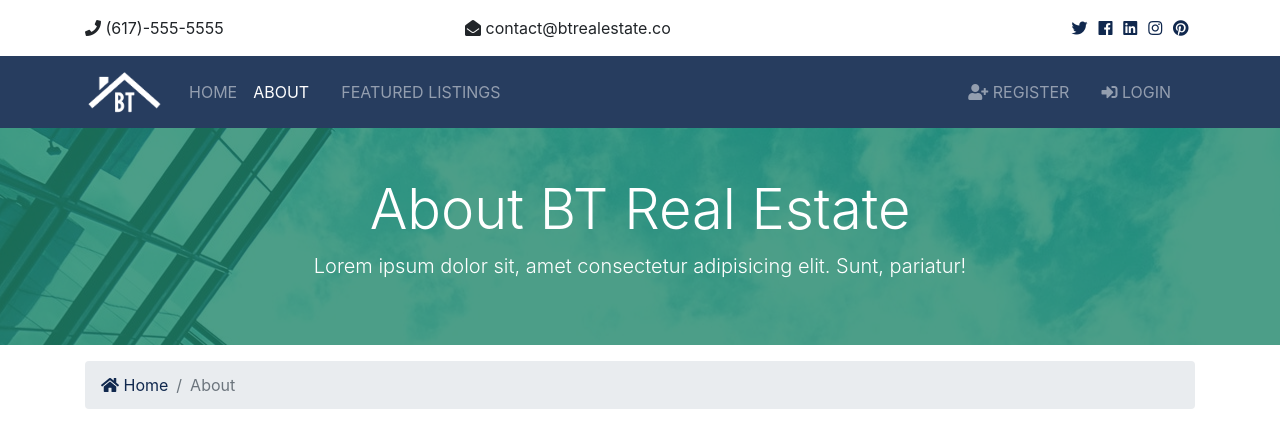
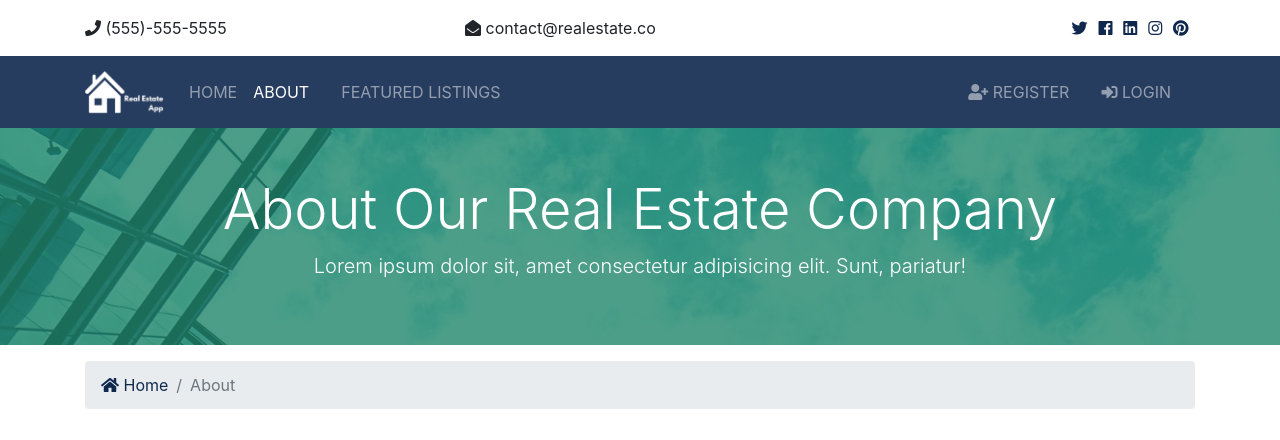
Before and after one commit to williamcaseylucas/realtor-website-django, a Django app: page /about in a window 1280 px wide. Shown: the top 440 px of the page. Run offline with Django 4.2, Linux system fonts and the light colour scheme; data that the repository does not hold is empty; parts of the project's set-up code (start-up, migrations or seed data) failed here and were passed over; some libraries are stand-ins or nearby versions.

Commit message:
changed logo

```diff
--- a/btre_project/templates/pages/about.html
+++ b/btre_project/templates/pages/about.html
@@ -6,7 +6,7 @@
   <div class="container">
     <div class="row text-center">
       <div class="col-md-12">
-        <h1 class="display-4">About BT Real Estate</h1>
+        <h1 class="display-4">About Our Real Estate Company</h1>
         <p class="lead">
           Lorem ipsum dolor sit, amet consectetur adipisicing elit. Sunt,
           pariatur!
--- a/btre_project/templates/partials/_topbar.html
+++ b/btre_project/templates/partials/_topbar.html
@@ -2,9 +2,9 @@
 <section id="top-bar" class="p-3">
   <div class="container">
     <div class="row">
-      <div class="col-md-4"><i class="fas fa-phone"></i> (617)-555-5555</div>
+      <div class="col-md-4"><i class="fas fa-phone"></i> (555)-555-5555</div>
       <div class="col-md-4">
-        <i class="fas fa-envelope-open"></i> contact@btrealestate.co
+        <i class="fas fa-envelope-open"></i> contact@realestate.co
       </div>
       <div class="col-md-4">
         <div class="social text-right">
```
Also changed, not shown: btre_project/btre/static/img/logo.png, btre_project/btre/static/img/logo_prev.png (added), 1 other file.
